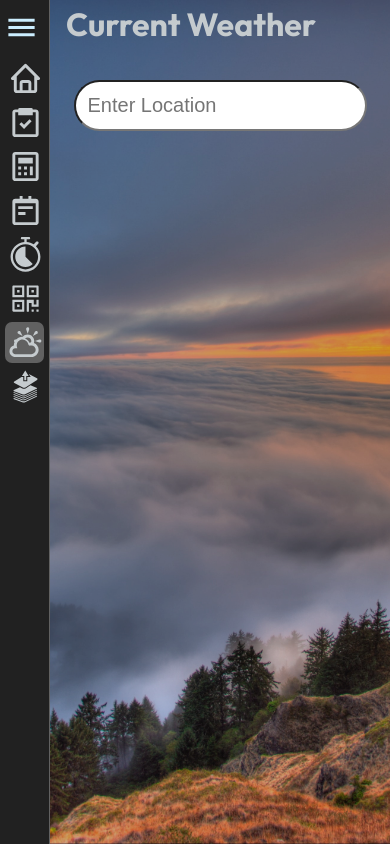
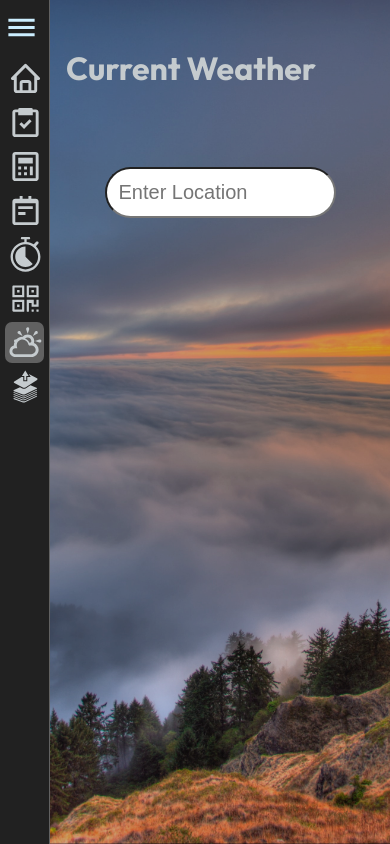
Before and after one commit to rerlache/react-tools, a React (Vite) app: page /weather in a window 390 px wide. Built offline with nearby package versions, Linux system fonts and the light colour scheme.

Commit message:
style update for better mobile look

```diff
--- a/src/features/weather/Weather.jsx
+++ b/src/features/weather/Weather.jsx
@@ -41,8 +41,8 @@ export default function Weather() {
         location={location}
         setLocation={setLocation}
       />
-      {data.main ? <WeatherInformation data={data} /> : null}
-      {data.main ? <WeatherFooter data={data} /> : null}
+      {data.main ? <WeatherInformation data={data} /> : <div style={{height: '271px', marginTop: '48px'}} />}
+      {data.main ? <WeatherFooter data={data} /> : <div style={{height: '80px', marginTop: '48px', marginBottom: '48px'}} />}
     </div>
   );
 }
--- a/src/features/weather/weather.module.css
+++ b/src/features/weather/weather.module.css
@@ -11,6 +11,7 @@
   margin: auto;
   display: flex;
   flex-direction: column;
+  justify-content: space-evenly;
 }
 .weather-wrapper::before {
   content: " ";
@@ -31,6 +32,10 @@
   padding: 0.75rem;
   font-size: 1.25rem;
   border-radius: 2rem;
+  width: 75%;
+}
+.placeholder-container {
+  height: 50%;
 }
 .weather-information {
   margin-top: 3rem;
```
